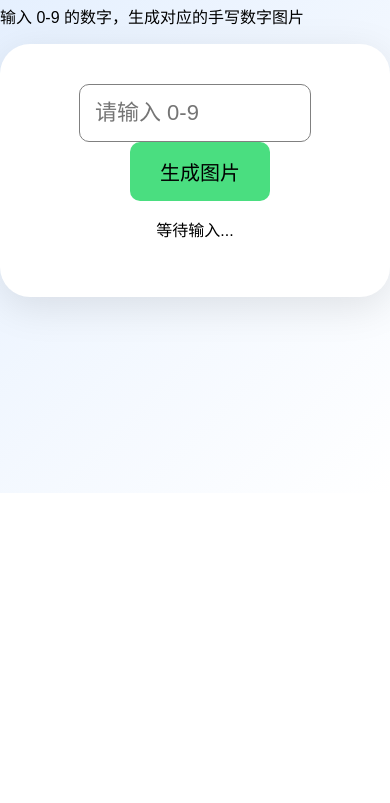
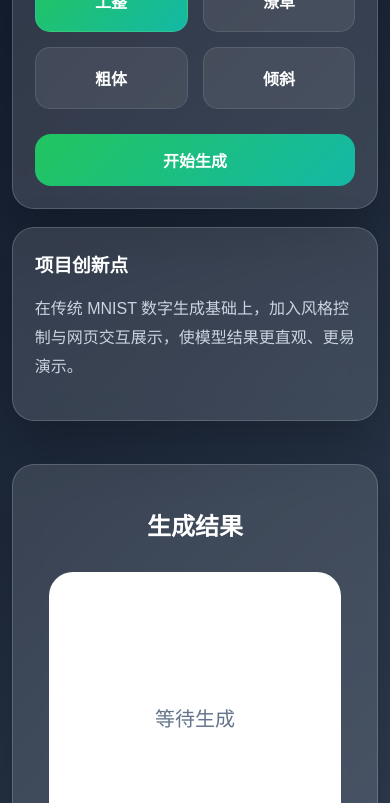
Before and after one commit to PaceLeo/MNIST-Number-GEN, a plain HTML site: page index.html in a window 390 px wide. Shown: the part 351-1154 px from the top of the page. Before the commit the page ends 844 px from the top, so only its background shows below. Drawn offline with Linux system fonts and the light colour scheme.

Commit message:
Add responsive UI and style selection cards

```diff
--- a/index.html
+++ b/index.html
@@ -7,17 +7,69 @@
 </head>
 <body>
 
-<div class="container">
-    <h1>MNIST 手写数字生成器</h1>
-    <p>输入 0-9 的数字，生成对应的手写数字图片</p>
+<div class="app">
+    <div class="left-panel">
+        <h1>MNIST 手写数字生成器</h1>
+        <p class="subtitle">基于 Conditional GAN 的交互式数字图像生成演示系统</p>
 
-    <div class="card">
-        <input id="digitInput" type="number" min="0" max="9" placeholder="请输入 0-9">
-        <button onclick="generateDigit()">生成图片</button>
+        <div class="control-card">
+            <label>选择数字</label>
+            <input id="digitInput" type="number" min="0" max="9" placeholder="0-9">
 
-        <div class="result">
-            <p id="status">等待输入...</p>
-            <img id="resultImage" src="" alt="生成结果">
+            <label>生成风格</label>
+
+            <div class="style-grid">
+
+            <div class="style-option active"
+            onclick="selectStyle(this,'clean')">
+            工整
+            </div>
+
+            <div class="style-option"
+            onclick="selectStyle(this,'sloppy')">
+            潦草
+            </div>
+
+            <div class="style-option"
+            onclick="selectStyle(this,'bold')">
+            粗体
+            </div>
+
+            <div class="style-option"
+            onclick="selectStyle(this,'tilt')">
+            倾斜
+            </div>
+
+            </div>
+
+            <input type="hidden"
+            id="styleSelect"
+            value="clean">
+
+            <button onclick="generateDigit()">开始生成</button>
+        </div>
+
+        <div class="info-card">
+            <h3>项目创新点</h3>
+            <p>在传统 MNIST 数字生成基础上，加入风格控制与网页交互展示，使模型结果更直观、更易演示。</p>
+        </div>
+    </div>
+
+    <div class="right-panel">
+        <div class="result-card">
+            <h2>生成结果</h2>
+
+            <div id="loading" class="loading hidden">
+                <div class="loader"></div>
+                <p>AI 正在生成手写数字...</p>
+            </div>
+
+            <div class="image-box">
+                <img id="resultImage" src="" alt="生成结果">
+                <div id="placeholder">等待生成</div>
+            </div>
+
+            <p id="status">请输入数字并选择风格</p>
         </div>
     </div>
 </div>
--- a/script.js
+++ b/script.js
@@ -1,26 +1,77 @@
+function selectStyle(element,style){
+
+document
+.querySelectorAll(".style-option")
+.forEach(item=>{
+
+item.classList.remove(
+"active"
+)
+
+})
+
+element.classList.add(
+"active"
+)
+
+document
+.getElementById(
+"styleSelect"
+).value=style
+
+}
+
 async function generateDigit() {
-
     const digit = document.getElementById("digitInput").value;
+    const style = document.getElementById("styleSelect").value;
     const status = document.getElementById("status");
     const image = document.getElementById("resultImage");
+    const loading = document.getElementById("loading");
+    const placeholder = document.getElementById("placeholder");
 
-    if (digit === "" || digit < 0 || digit > 9){
-
-        status.innerText="请输入0-9数字";
+    if (digit === "" || digit < 0 || digit > 9) {
+        status.innerText = "请输入 0 到 9 之间的数字";
+        image.style.display = "none";
+        placeholder.style.display = "block";
         return;
     }
 
-    status.innerText="AI 正在生成中...";
+    status.innerText = "请求已发送到后端接口";
+    image.style.display = "none";
+    placeholder.style.display = "none";
+    loading.classList.remove("hidden");
 
-    // 模拟后端等待
-    setTimeout(()=>{
+    try {
+        const response = await fetch("http://127.0.0.1:5000/generate", {
+            method: "POST",
+            headers: {
+                "Content-Type": "application/json"
+            },
+            body: JSON.stringify({
+                digit: Number(digit),
+                style: style
+            })
+        });
 
-        fetch("http://127.0.0.1:5000/generate")
+        const data = await response.json();
 
-        image.style.display="block";
+        loading.classList.add("hidden");
 
-        status.innerText="生成成功";
+        if (data.success) {
+            image.src = data.image_url;
+            image.style.display = "block";
+            status.innerText = "生成成功：数字 " + digit + "，风格：" + style;
+        } else {
+            status.innerText = "生成失败：" + data.message;
+            placeholder.style.display = "block";
+        }
 
-    },1500);
+    } catch (error) {
+        loading.classList.add("hidden");
 
+        // 后端没接好之前，先用假图演示前端效果
+        image.src = "https://dummyimage.com/260x260/ffffff/000000&text=" + digit;
+        image.style.display = "block";
+        status.innerText = "当前为前端演示模式：后端接口尚未连接";
+    }
 }
--- a/style.css
+++ b/style.css
@@ -1,92 +1,246 @@
-body{
+* {
+    box-sizing: border-box;
+}
+
+body {
+    margin: 0;
+    font-family: Arial, "Microsoft YaHei", sans-serif;
+    background: linear-gradient(135deg, #0f172a, #1e293b, #334155);
+    color: white;
+    min-height: 100vh;
+}
+
+.app {
+    width: min(1100px, 92vw);
+    margin: 0 auto;
+    min-height: 100vh;
+    display: flex;
+    align-items: center;
+    gap: 40px;
+    padding: 40px 0;
+}
+
+.left-panel,
+.right-panel {
+    flex: 1;
+}
+
+h1 {
+    font-size: clamp(30px, 5vw, 46px);
+    margin-bottom: 15px;
+}
+
+.subtitle {
+    font-size: clamp(15px, 2vw, 18px);
+    color: #cbd5e1;
+    line-height: 1.7;
+}
+
+.control-card,
+.info-card,
+.result-card {
+    background: rgba(255, 255, 255, 0.12);
+    border: 1px solid rgba(255, 255, 255, 0.18);
+    border-radius: 28px;
+    padding: clamp(22px, 4vw, 30px);
+    margin-top: 25px;
+    box-shadow: 0 20px 50px rgba(0, 0, 0, 0.25);
+    backdrop-filter: blur(14px);
+}
+
+label {
+    display: block;
+    margin-top: 18px;
+    margin-bottom: 8px;
+    color: #e2e8f0;
+    font-weight: bold;
+}
+
+input,
+select {
+    width: 100%;
+    padding: 15px;
+    border-radius: 14px;
+    border: none;
+    font-size: 18px;
+    outline: none;
+}
+
+button {
+    width: 100%;
+    margin-top: 25px;
+    padding: 16px;
+    font-size: 20px;
+    border: none;
+    border-radius: 16px;
+    background: linear-gradient(135deg, #22c55e, #14b8a6);
+    color: white;
+    cursor: pointer;
+    font-weight: bold;
+}
+
+button:hover {
+    transform: translateY(-2px);
+    box-shadow: 0 10px 25px rgba(34, 197, 94, 0.35);
+}
+
+.result-card {
+    text-align: center;
+}
+
+.image-box {
+    width: min(320px, 75vw);
+    height: min(320px, 75vw);
+    margin: 30px auto;
+    background: white;
+    border-radius: 24px;
+    display: flex;
+    align-items: center;
+    justify-content: center;
+    color: #64748b;
+    font-size: clamp(20px, 5vw, 26px);
+    overflow: hidden;
+}
+
+#resultImage {
+    width: 82%;
+    height: 82%;
+    object-fit: contain;
+    display: none;
+}
+
+#status {
+    color: #cbd5e1;
+    font-size: 17px;
+    line-height: 1.6;
+}
+
+.loading {
+    margin-top: 20px;
+}
+
+.hidden {
+    display: none;
+}
+
+.loader {
+    width: 45px;
+    height: 45px;
+    margin: 0 auto 10px;
+    border: 5px solid rgba(255,255,255,0.2);
+    border-top: 5px solid #22c55e;
+    border-radius: 50%;
+    animation: spin 1s linear infinite;
+}
+
+.info-card h3 {
+    margin-top: 0;
+}
+
+.info-card p {
+    color: #cbd5e1;
+    line-height: 1.8;
+}
+
+@keyframes spin {
+    from {
+        transform: rotate(0deg);
+    }
+    to {
+        transform: rotate(360deg);
+    }
+}
+
+/* 平板适配 */
+@media (max-width: 900px) {
+    .app {
+        flex-direction: column;
+        align-items: stretch;
+        gap: 25px;
+    }
+
+    .left-panel,
+    .right-panel {
+        width: 100%;
+    }
+
+    h1,
+    .subtitle {
+        text-align: center;
+    }
+}
+
+/* 手机适配 */
+@media (max-width: 600px) {
+    .app {
+        width: 94vw;
+        padding: 25px 0;
+    }
+
+    .control-card,
+    .info-card,
+    .result-card {
+        border-radius: 22px;
+        margin-top: 18px;
+    }
+
+    input,
+    select,
+    button {
+        font-size: 16px;
+    }
+
+    button {
+        padding: 14px;
+    }
+}
+
+.style-grid{
+
+display:grid;
+
+grid-template-columns:1fr 1fr;
+
+gap:15px;
+
+margin-top:10px;
+
+}
+
+.style-option{
+
+padding:18px;
+
+border-radius:15px;
+
+background:rgba(255,255,255,.08);
+
+text-align:center;
+
+cursor:pointer;
+
+border:1px solid rgba(255,255,255,.1);
+
+transition:.3s;
+
+font-weight:bold;
+
+}
+
+.style-option:hover{
+
+transform:translateY(-3px);
+
+background:#475569;
+
+}
+
+.style-option.active{
 
 background:linear-gradient(
 135deg,
-#dbeafe,
-#ffffff
+#22c55e,
+#14b8a6
 );
 
-font-family:Arial;
-height:100vh;
-
-display:flex;
-
-justify-content:center;
-
-align-items:center;
-
-margin:0;
-
 }
-
-.container{
-
-width:700px;
-
-}
-
-.card{
-
-background:white;
-
-padding:40px;
-
-border-radius:30px;
-
-text-align:center;
-
-box-shadow:
-
-0px 10px 40px rgba(0,0,0,0.1);
-
-}
-
-h1{
-
-font-size:40px;
-
-margin-bottom:10px;
-
-}
-
-input{
-
-padding:15px;
-
-width:200px;
-
-font-size:22px;
-
-border-radius:10px;
-
-border:1px solid gray;
-
-}
-
-button{
-
-padding:15px 30px;
-
-margin-left:10px;
-
-font-size:20px;
-
-background:#4ade80;
-
-border:none;
-
-border-radius:10px;
-
-cursor:pointer;
-
-}
-
-img{
-
-margin-top:20px;
-
-width:280px;
-
-display:none;
-
-}
```
